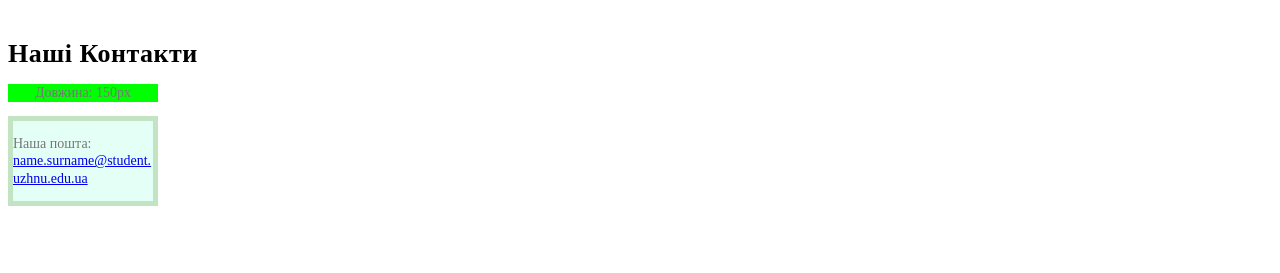
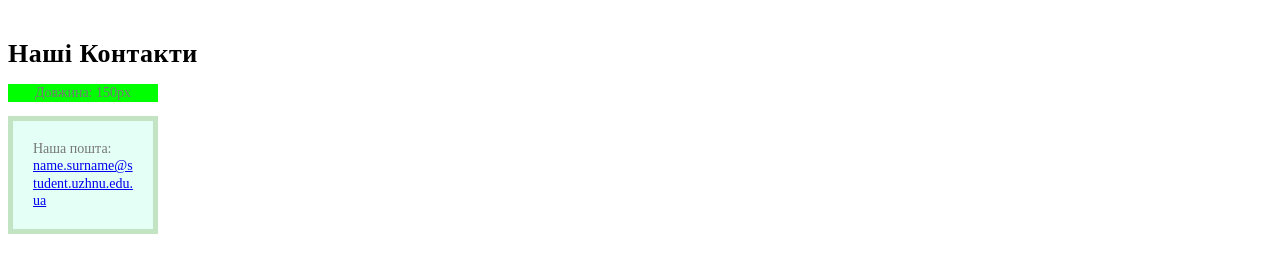
Before and after one commit to antoninadobonii/web_basics, a plain HTML site: page lab_6/index (1).html in a window 1280 px wide. Shown: the part 495-768 px from the top of the page. Drawn offline with Linux system fonts and the light colour scheme; a web font is replaced by a local one.

Commit message:
зміни в CSS

```diff
--- a/lab_6/styles/style.css
+++ b/lab_6/styles/style.css
@@ -38,7 +38,7 @@ h2 {
   width: 150px;
   background-color: #E3FFF6;
   border: 5px solid #C2E4C2;
-  padding: 5 px 20px;
+  padding: 5px 20px;
 }
 /* 8. Чому зелений блок зверху довжиною теж 150 пікселів виглядає коротше ніж наш блок?
 Виправте ситуацію і заставте блок стати вказаною довжиною - 150 пікселя і не більше (спеціальна CSS-властивість блочної моделі ) */
```
